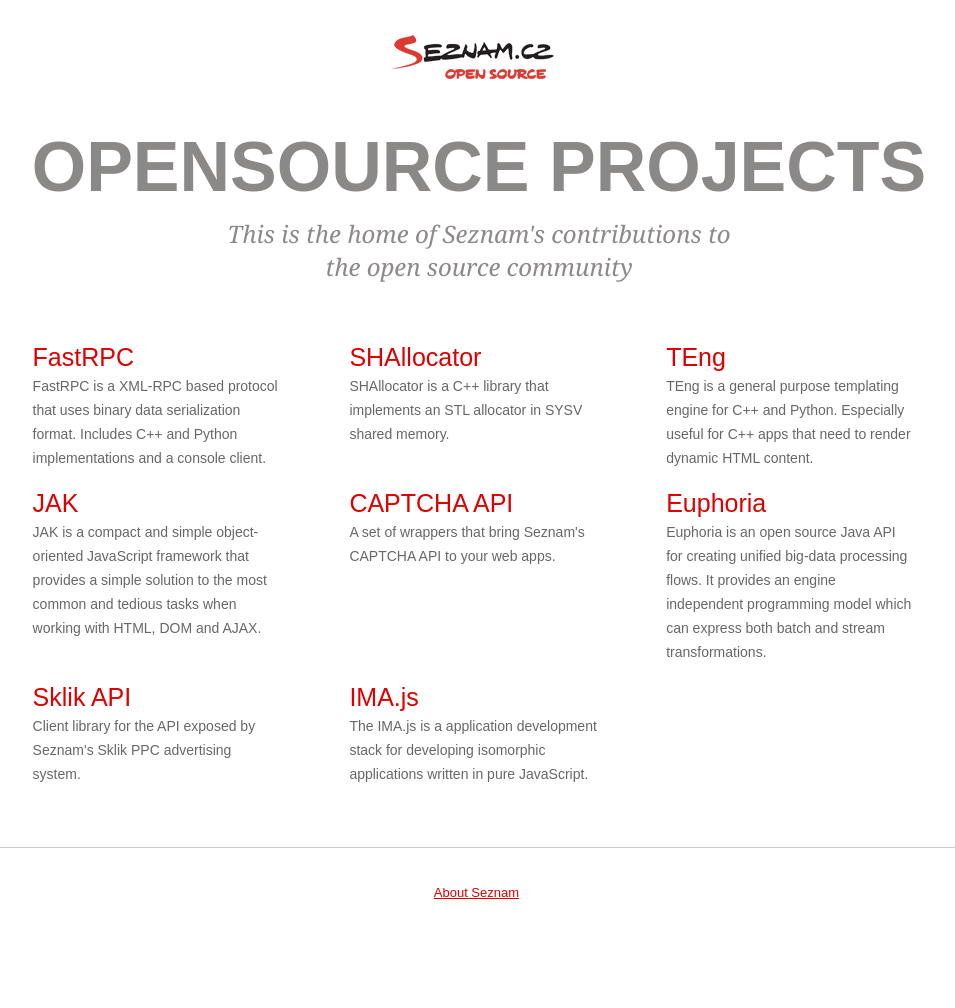
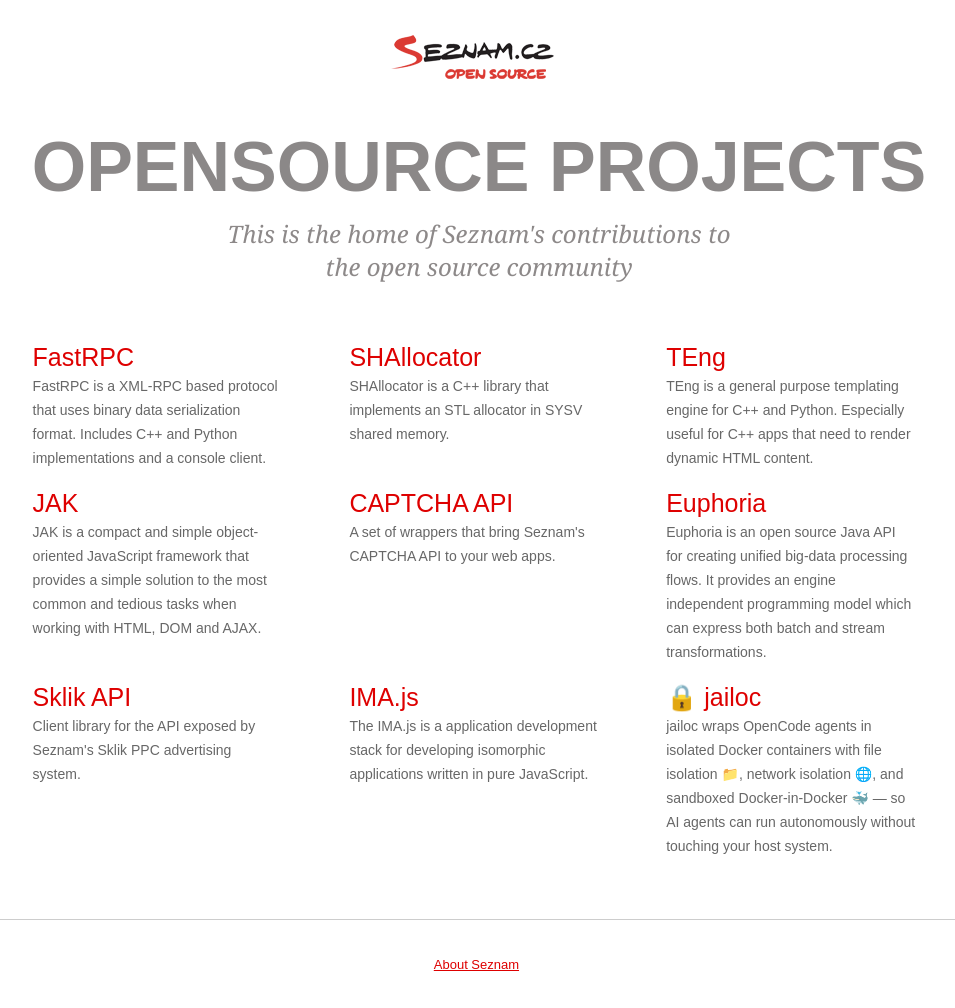
Before and after one commit to seznam/seznam.github.io, a Jekyll site: the page built from index.html, in a window 1280 px wide. Shown: the whole page, without its empty margins (161-1116 px from the left). Built offline with Jekyll 4.4.1, drawn with Linux system fonts in a browser that asks for light colours; Markdown is read by kramdown in place of the engine named in the settings; before the commit the page ends 936 px from its top, so only the background shows below that.

Commit message:
config: add jailoc project
Ultraworked with [Sisyphus](https://github.com/code-yeongyu/oh-my-openagent)

Co-authored-by: Sisyphus <clio-agent@sisyphuslabs.ai>

```diff
--- a/_config.yml
+++ b/_config.yml
@@ -268,3 +268,19 @@
       - link:
         title: "Find me at GitHub"
         url: "https://github.com/seznam/ima"
+
+  # jailoc
+  - key: jailoc
+    title: 🔒 jailoc
+    url: https://github.com/seznam/jailoc
+    description: >
+        jailoc wraps OpenCode agents in isolated Docker containers with file isolation 📁, network isolation 🌐, and sandboxed Docker-in-Docker 🐳 — so AI agents can run autonomously without touching your host system.
+    keywords: >
+        opensource,jailoc,docker,sandbox,security,ai-agents,golang
+    menu:
+      - link:
+        title: "📖 Docs"
+        url: "https://seznam.github.io/jailoc/"
+      - link:
+        title: "Find me at GitHub"
+        url: "https://github.com/seznam/jailoc"
```
